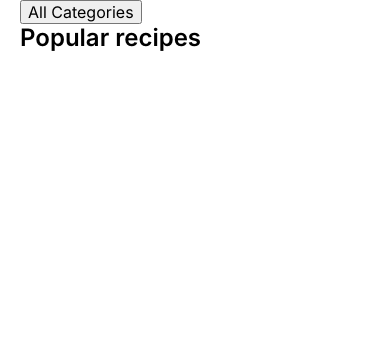
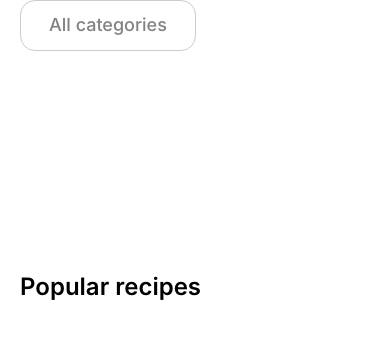
Before and after one commit to SheGaDev/project-best08, a website built with Parcel: page src/index.html in a window 390 px wide. Built offline with nearby package versions, Linux system fonts and the light colour scheme; no server answers.

Commit message:
mobile popular and categories are done

```diff
--- a/src/components/home/all-categories.html
+++ b/src/components/home/all-categories.html
@@ -1,4 +1,4 @@
 <div>
-  <button>All Categories</button>
+  <button class="all-categories-btn">All categories</button>
   <ul class="categories-list"></ul>
 </div>
--- a/src/styles/_categories.scss
+++ b/src/styles/_categories.scss
@@ -0,0 +1,50 @@
+@use './globals';
+
+@media screen and (min-width: 375px) {
+  .all-categories-btn {
+    padding: 14px 28px;
+    border: 1px solid rgba(5, 5, 5, 0.2);
+    border-radius: 15px;
+    background-color: transparent;
+    color: globals.$primery-text-color-transparent;
+    font-weight: 500;
+    font-size: 18px;
+    transition: color globals.$typical-transition, border globals.$typical-transition;
+    &:hover {
+      color: globals.$accent-color;
+      border:1px solid globals.$accent-color;
+    }
+  }
+  .categories-list {
+    display: flex;
+    flex-direction: column;
+    gap: 18px;
+
+    height: 198px;
+    margin-top: 24px;
+
+    overflow: auto;
+    &::-webkit-scrollbar {
+      width: 8px;
+    }
+    &::-webkit-scrollbar-track {
+      background-color: transparent;
+    }
+    &::-webkit-scrollbar-thumb {
+      height: 116px;
+      border-radius: 12px;
+      background: rgba(5, 5, 5, 0.18);
+    }
+  }
+  .categorie-items {
+    color: rgba(5, 5, 5, 0.3);
+    font-size: 14px;
+    font-weight: 500;
+    cursor: pointer;
+    line-height: 1.2;
+    transition: color globals.$typical-transition;
+    &:hover {
+      color: globals.$accent-color;
+    }
+  }
+}
--- a/src/styles/_globals.scss
+++ b/src/styles/_globals.scss
@@ -2,6 +2,7 @@
 
 $primery-background-color: #F8F8F8;
 $primery-text-color: #050505;
+$primery-text-color-transparent: #05050580;
 $accent-color: #9BB537;
 $stars-color: #EEA10C;
 $secondary-background-color: #161616;
--- a/src/styles/_popular.scss
+++ b/src/styles/_popular.scss
@@ -4,6 +4,7 @@
       text-transform: uppercase;
       font-size: 18px;
     }
+    margin-top: 40px;
   }
 
   .popular-list {
```
